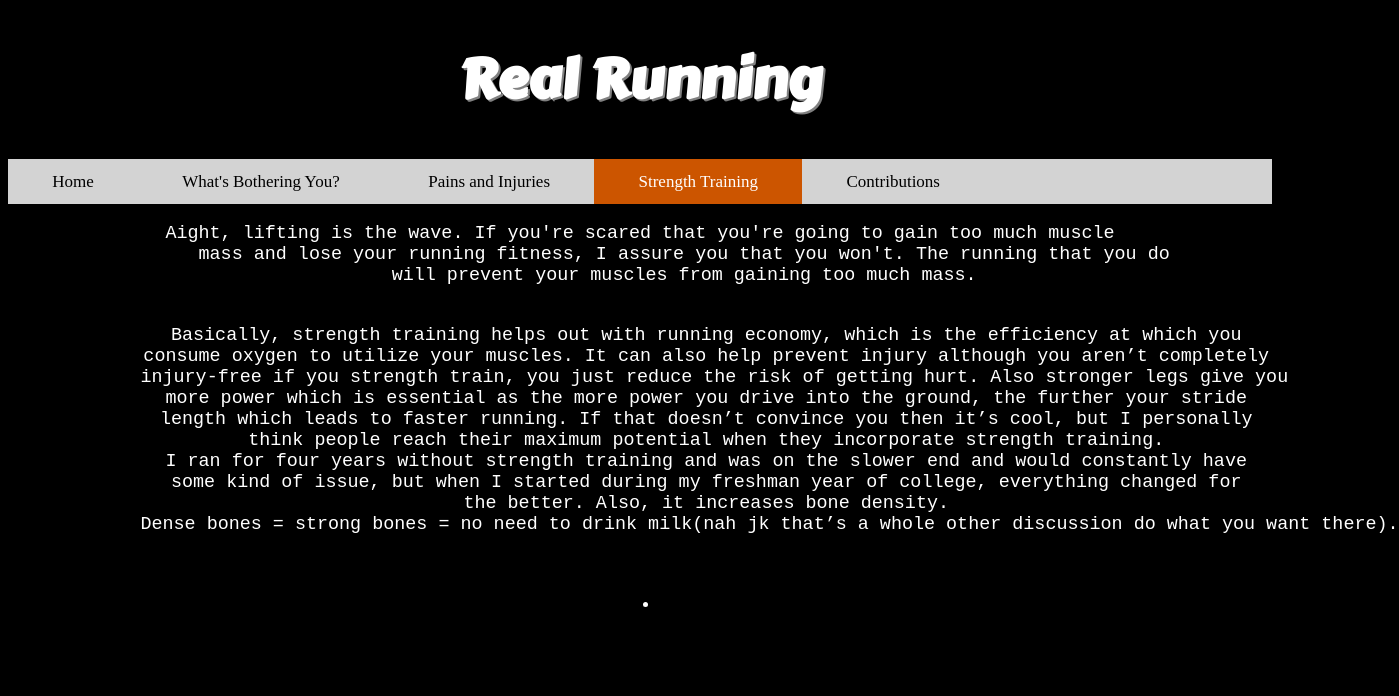
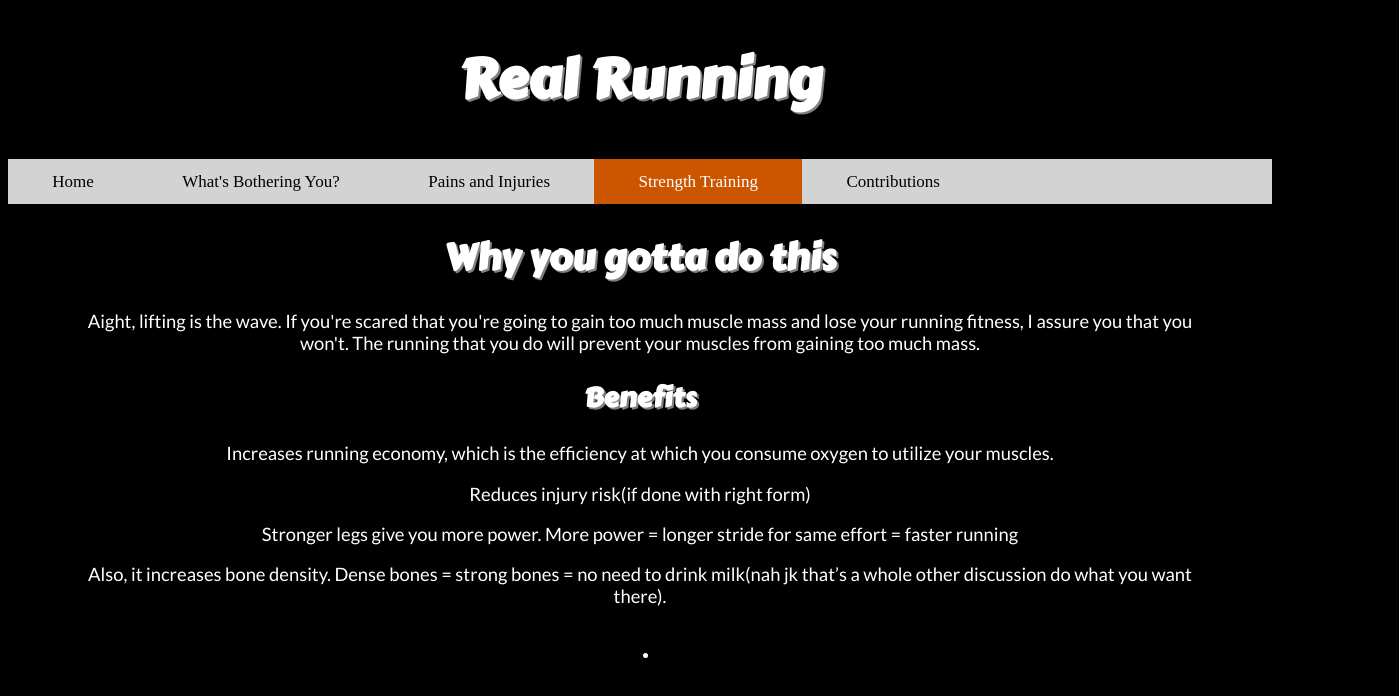
Before and after one commit to rahul-raminen19/rahul-raminen19.github.io, a plain HTML site: page realrunning/strengthtraining.html in a window 1280 px wide. Shown: the whole page, 1399 px wide, since content can reach past the window. Drawn offline with Linux system fonts and the light colour scheme.

Commit message:
added content to strength training

```diff
--- a/realrunning/strengthtraining.html
+++ b/realrunning/strengthtraining.html
@@ -16,24 +16,29 @@
     <a class="active" href="strengthtraining.html">Strength Training</a>
     <a href="contributions.html">Contributions</a>
 </section>
+<header class="center">
+    <h1 class="musclehead">Why you gotta do this</h1>
+</header>
 <section>
     <article id = "intro">
-        <pre>Aight, lifting is the wave. If you're scared that you're going to gain too much muscle
+        <p>Aight, lifting is the wave. If you're scared that you're going to gain too much muscle
         mass and lose your running fitness, I assure you that you won't. The running that you do
         will prevent your muscles from gaining too much mass.
-        </pre>
-        <pre>
-            Basically, strength training helps out with running economy, which is the efficiency at which you
-            consume oxygen to utilize your muscles. It can also help prevent injury although you aren’t completely
-            injury-free if you strength train, you just reduce the risk of getting hurt. Also stronger legs give you
-            more power which is essential as the more power you drive into the ground, the further your stride
-            length which leads to faster running. If that doesn’t convince you then it’s cool, but I personally
-            think people reach their maximum potential when they incorporate strength training.
-            I ran for four years without strength training and was on the slower end and would constantly have
-            some kind of issue, but when I started during my freshman year of college, everything changed for
-            the better. Also, it increases bone density.
+        </p>
+        <h2 class="musclehead">Benefits</h2>
+        <p>
+            Increases running economy, which is the efficiency at which you consume oxygen to utilize your muscles.
+            </p>
+        <p>
+            Reduces injury risk(if done with right form)
+            </p>
+        <p>
+            Stronger legs give you more power. More power = longer stride for same effort = faster running
+            </p>
+        <p>
+            Also, it increases bone density.
             Dense bones = strong bones = no need to drink milk(nah jk that’s a whole other discussion do what you want there).
-        </pre>
+        </p>
         <ul>
             <li>
 
```
